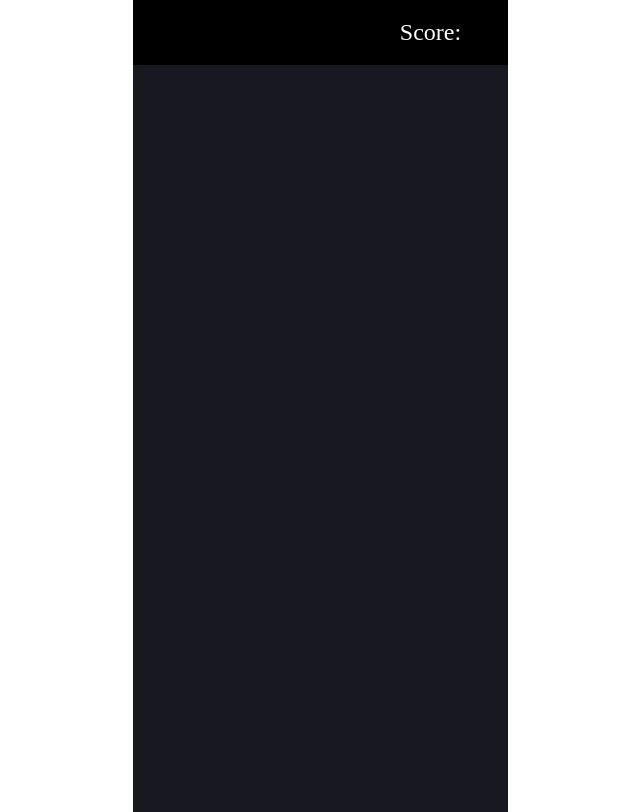
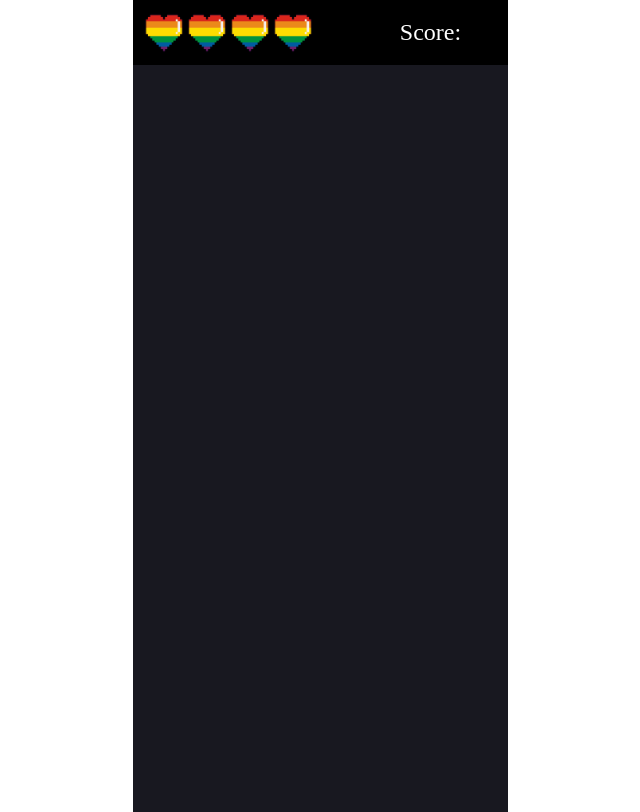
Before and after one commit to vitorelourenco/banana-game, a website built with webpack: page public/index.html in a window 1280 px wide. Shown: the whole page, without its empty margins (320-960 px from the left). Built offline with nearby package versions, Linux system fonts and the light colour scheme.

Commit message:
Add hearts to the page

```diff
--- a/public/index.html
+++ b/public/index.html
@@ -11,7 +11,12 @@
 
   <body>
     <header id="header">
-      <div id="lives"></div>
+      <div id="lives">
+        <img class="life-points" src="sprites/heart.png">
+        <img class="life-points" src="sprites/heart.png">
+        <img class="life-points" src="sprites/heart.png">
+        <img class="life-points" src="sprites/heart.png">
+      </div>
       <div id="score">Score:</div>
     </header>
     <canvas id="canvas"></canvas>
--- a/public/styles.css
+++ b/public/styles.css
@@ -31,3 +31,15 @@
 #assets{
   display: none;
 }
+
+#lives{
+  display: flex;
+  align-items: center;
+  gap: 3px;
+  margin-left: 11px;
+}
+
+.life-points{
+  width: 40px;
+  height: 40px;
+}
```
